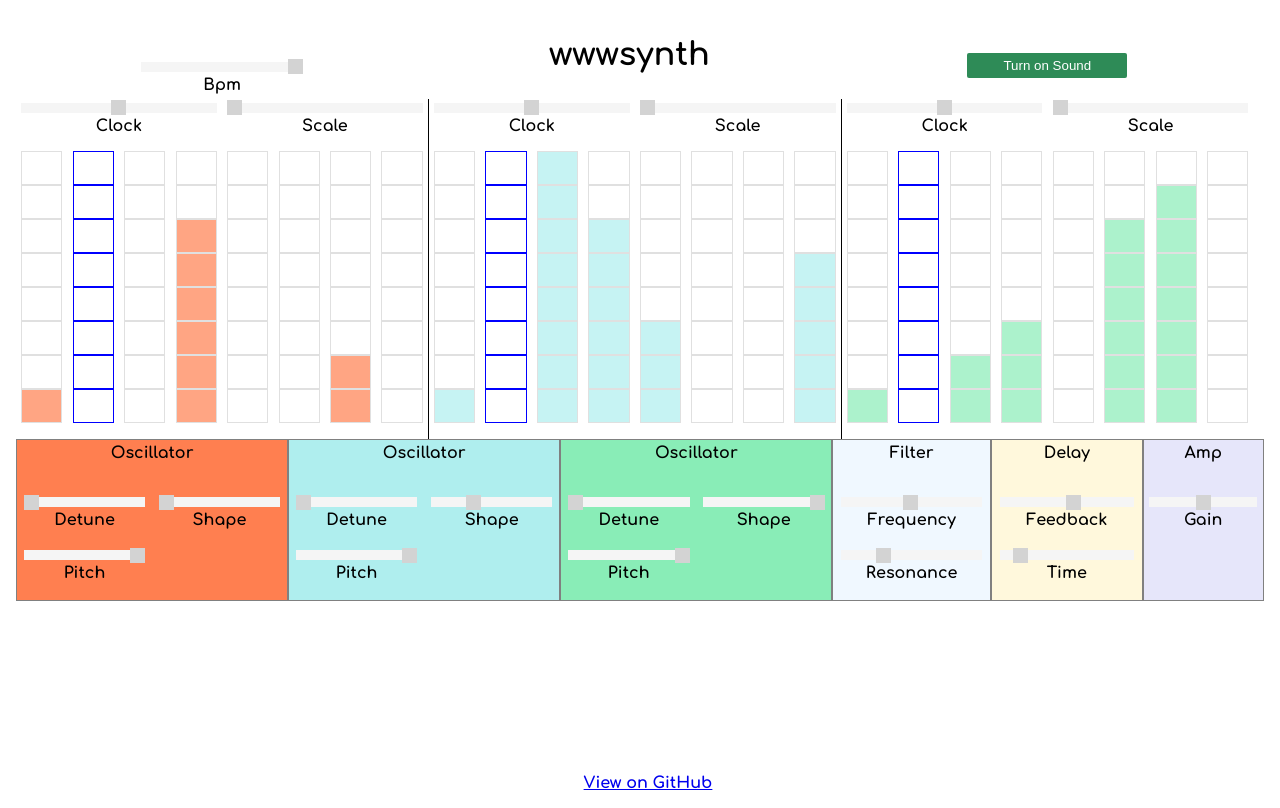
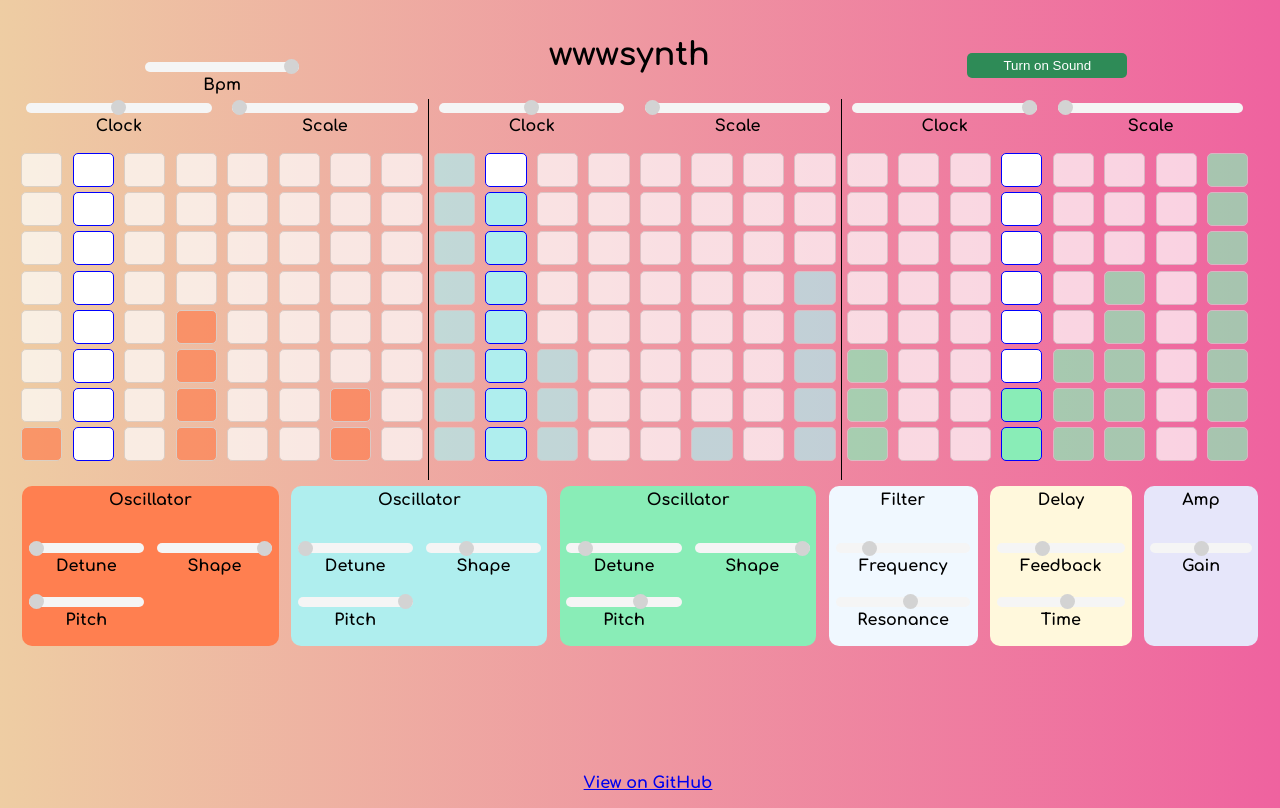
Before and after one commit to prdingilian/synth-app, a React (Create React App) app: page / in a window 1280 px wide. Built offline with nearby package versions, Linux system fonts and the light colour scheme.

Commit message:
style changes and new init patch

```diff
--- a/src/App.css
+++ b/src/App.css
@@ -1,10 +1,21 @@
 @import url("https://fonts.googleapis.com/css2?family=Comfortaa:wght@700&display=swap");
 
 .App {
-  height: 95vh;
+  height: 97vh;
   padding: 1rem;
   text-align: center;
-  background-color: white;
+  background: #eecda3; /* fallback for old browsers */
+  background: -webkit-linear-gradient(
+    to left,
+    #ef629f,
+    #eecda3
+  ); /* Chrome 10-25, Safari 5.1-6 */
+  background: linear-gradient(
+    to left,
+    #ef629f,
+    #eecda3
+  ); /* W3C, IE 10+/ Edge, Firefox 16+, Chrome 26+, Opera 12+, Safari 7+ */
+
   font-family: "Comfortaa", cursive;
 }
 
@@ -18,7 +29,7 @@
 
 .footer {
   position: fixed;
-  background-color: white;
+
   left: 0;
   bottom: 0;
   padding: 0.5rem;
@@ -38,7 +49,7 @@ button {
   outline: none;
   text-decoration: none;
   transition: background 250ms ease-in-out, transform 150ms ease;
-  border-radius: 2px;
+  border-radius: 5px;
 }
 
 .slider {
@@ -50,6 +61,7 @@ button {
   -webkit-transition: 0.2s;
   transition: opacity 0.2s;
   width: 90%;
+  border-radius: 5px;
 }
 
 .slider::-webkit-slider-thumb {
@@ -59,6 +71,7 @@ button {
   height: 15px;
   background: lightgray;
   cursor: pointer;
+  border-radius: 10px;
 }
 
 .slider::-moz-range-thumb {
@@ -66,6 +79,7 @@ button {
   height: 15px;
   background: lightgray;
   cursor: pointer;
+  border-radius: 10px;
 }
 
 .rackContainer {
@@ -84,19 +98,7 @@ button {
 
 .rackSlot {
   height: 10rem;
-  border: 1px solid grey;
-}
-
-.deleteButton {
-  margin-top: 0.5rem;
-  background-color: white;
-  border: none;
-  transition: all 0.1s ease-in-out;
-  color: darkred;
-}
-
-.deleteButton:hover {
-  transform: scale(1.1);
+  margin: 0.5%;
 }
 
 .seqContainer {
@@ -109,9 +111,9 @@ button {
 
 .step {
   height: 2rem;
-  margin-right: 10%;
-  margin-left: 10%;
+  margin: 5% 10%;
   cursor: pointer;
+  border-radius: 5px;
 }
 
 .allSeq {
@@ -132,15 +134,12 @@ button {
   grid-template-columns: repeat(2, 0.5fr);
 }
 
-.sliderFull {
-  width: 95%;
-}
-
 .container {
   display: grid;
   grid-template-columns: repeat(2, 1fr);
   grid-template-rows: repeat(3, 1fr);
   height: 100%;
+  border-radius: 10px;
 }
 
 .label {
--- a/src/App.js
+++ b/src/App.js
@@ -74,8 +74,8 @@ function App() {
     {
       VCO1: {
         detune: 0,
-        shape: 0,
-        octave: 1,
+        shape: 75,
+        octave: 4,
       },
       VCO2: {
         detune: 0,
@@ -83,16 +83,15 @@ function App() {
         octave: 1,
       },
       VCO3: {
-        detune: 0,
+        detune: 6,
         shape: 75,
-        octave: 1,
+        octave: 2,
       },
       VCF: {
-        frequency: 4500,
-        resonance: 7,
-        octave: 1,
+        frequency: 2000,
+        resonance: 14,
       },
-      Delay: { feedback: 0.5, time: 0.1 },
+      Delay: { feedback: 0.3, time: 0.5 },
       VCA: { gain: 5 },
     }
   );
@@ -103,15 +102,15 @@ function App() {
   let [osc1Scale, setOsc1Scale] = useState(0);
   let [osc2Scale, setOsc2Scale] = useState(0);
   let [osc3Scale, setOsc3Scale] = useState(0);
-  let [osc1Steps, setOsc1Steps] = useState([0, -1, -1, 5, -1, -1, 1, -1]);
-  let [osc2Steps, setOsc2Steps] = useState([0, -1, 7, 5, 2, -1, -1, 4]);
-  let [osc3Steps, setOsc3Steps] = useState([0, -1, 1, 2, -1, 5, 6, -1]);
+  let [osc1Steps, setOsc1Steps] = useState([0, -1, -1, 3, -1, -1, 1, -1]);
+  let [osc2Steps, setOsc2Steps] = useState([7, 6, 2, -1, -1, 0, -1, 4]);
+  let [osc3Steps, setOsc3Steps] = useState([2, -1, -1, 1, 2,4, -1, 7]);
   let [osc1ClockDivide, setOsc1ClockDivide] = useState(8);
   let [osc2ClockDivide, setOsc2ClockDivide] = useState(8);
-  let [osc3ClockDivide, setOsc3ClockDivide] = useState(8);
+  let [osc3ClockDivide, setOsc3ClockDivide] = useState(16);
   let [masterOsc1ClockDivide, setMasterOsc1ClockDivide] = useState(8);
   let [masterOsc2ClockDivide, setMasterOsc2ClockDivide] = useState(8);
-  let [masterOsc3ClockDivide, setMasterOsc3ClockDivide] = useState(8);
+  let [masterOsc3ClockDivide, setMasterOsc3ClockDivide] = useState(16);
   const [osc1Frequency, setOsc1Frequency] = useState(0);
   const [osc1Clock, setOsc1Clock] = useState(0);
   const [osc2Frequency, setOsc2Frequency] = useState(0);
@@ -128,7 +127,7 @@ function App() {
     setMasterOsc2ClockDivide(osc2ClockDivide);
     setMasterOsc3ClockDivide(osc3ClockDivide);
     setMasterOsc1ClockDivide(osc1ClockDivide);
-  }, bpm / 1);
+  }, bpm);
 
   // For each osc, update its frequency as its clock runs
   useInterval(() => {
@@ -215,7 +214,7 @@ function App() {
             <div className="header">
               <div>
                 <input
-                  className="slider sliderFull"
+                  className="slider"
                   type="range"
                   name="bpm"
                   id="bpm"
--- a/src/components/stepSequencer/StepSequencer.js
+++ b/src/components/stepSequencer/StepSequencer.js
@@ -28,7 +28,7 @@ function StepSequencer({
       <div className="seqParams">
         <div>
           <input
-            className="slider sliderFull"
+            className="slider"
             type="range"
             name="clockDivide"
             id="clockDivide"
@@ -44,7 +44,7 @@ function StepSequencer({
         </div>
         <div>
           <input
-            className="slider sliderFull"
+            className="slider"
             type="range"
             name="scale"
             id="scale"
```
